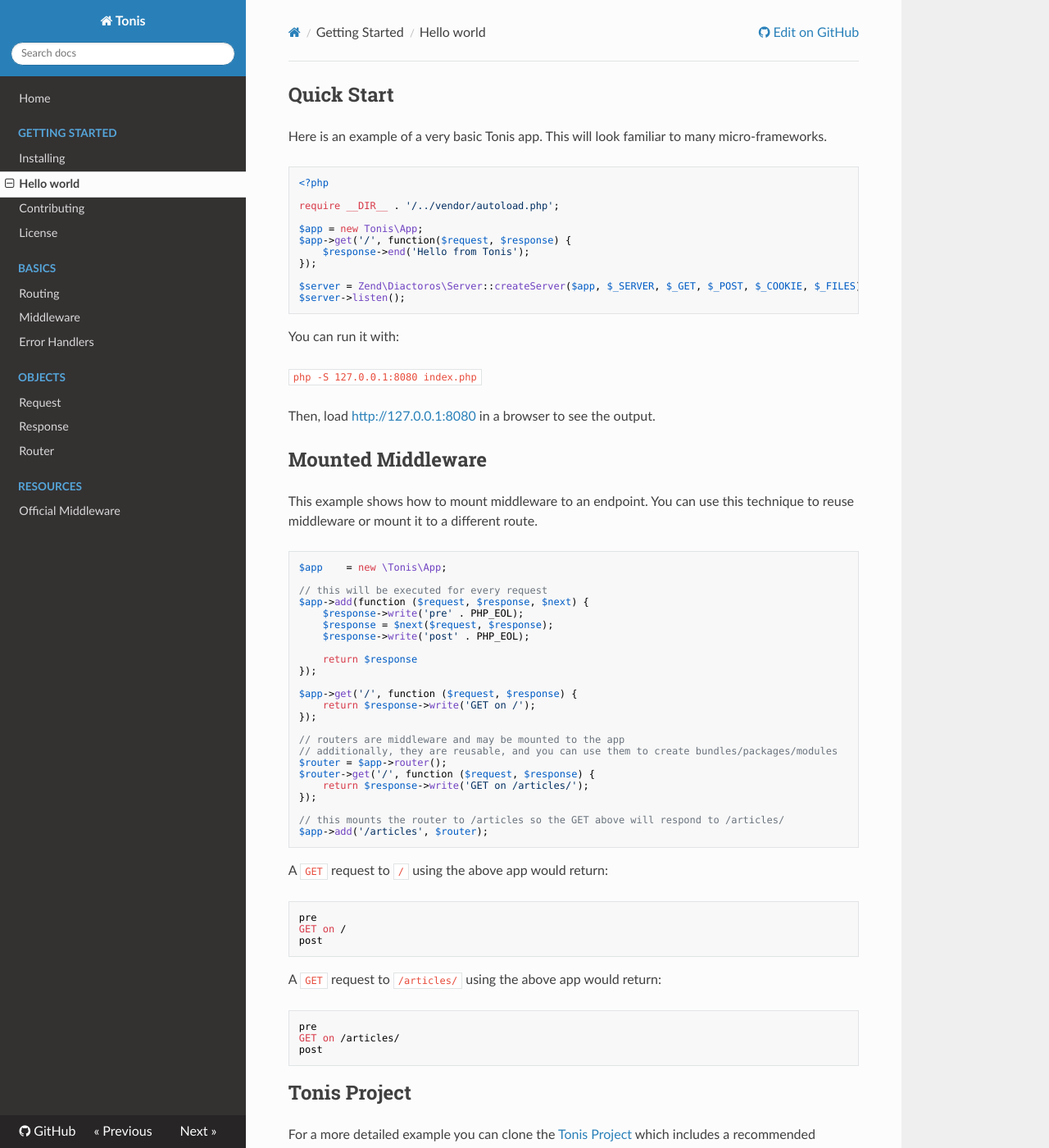
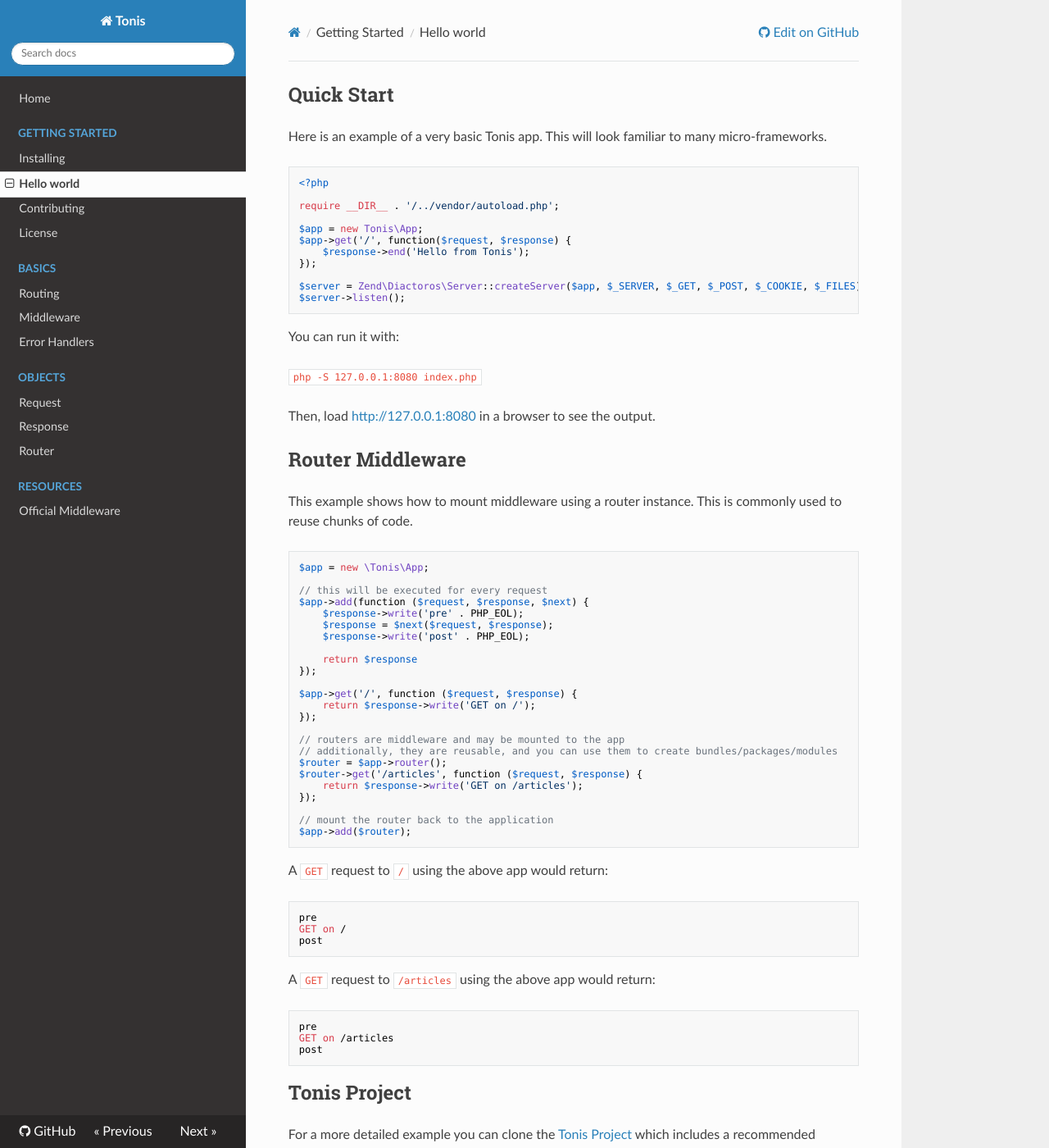
Before and after one commit to tonis-io-legacy/tonis, an MkDocs documentation site: the page built from docs/getting-started/hello-world.md, in a window 1280 px wide and 1400 px high. Shown: the whole window at 82% size. Built offline with MkDocs 1.6.1, drawn with Linux system fonts in a browser that asks for light colours; nearby versions of some CDN libraries; old or Windows-style settings are respelled for this version of MkDocs.

Commit message:
Doc updates

````diff
--- a/docs/getting-started/hello-world.md
+++ b/docs/getting-started/hello-world.md
@@ -23,14 +23,13 @@ You can run it with:
 
 Then, load [http://127.0.0.1:8080](http://127.0.0.1:8080) in a browser to see the output.
 
-Mounted Middleware
-------------------
+Router Middleware
+-----------------
 
-This example shows how to mount middleware to an endpoint. You can use this technique to reuse middleware or mount
-it to a different route.
+This example shows how to mount middleware using a router instance. This is commonly used to reuse chunks of code.
 
 ```php
-$app    = new \Tonis\App;
+$app = new \Tonis\App;
 
 // this will be executed for every request
 $app->add(function ($request, $response, $next) {
@@ -48,12 +47,12 @@ $app->get('/', function ($request, $response) {
 // routers are middleware and may be mounted to the app
 // additionally, they are reusable, and you can use them to create bundles/packages/modules
 $router = $app->router();
-$router->get('/', function ($request, $response) {
-    return $response->write('GET on /articles/');
+$router->get('/articles', function ($request, $response) {
+    return $response->write('GET on /articles');
 });
 
-// this mounts the router to /articles so the GET above will respond to /articles/
-$app->add('/articles', $router);
+// mount the router back to the application
+$app->add($router);
 ```
 
 A `GET` request to `/` using the above app would return:
@@ -64,11 +63,11 @@ GET on /
 post
 ```
 
-A `GET` request to `/articles/` using the above app would return:
+A `GET` request to `/articles` using the above app would return:
 
 ```
 pre
-GET on /articles/
+GET on /articles
 post
 ```
 
````
